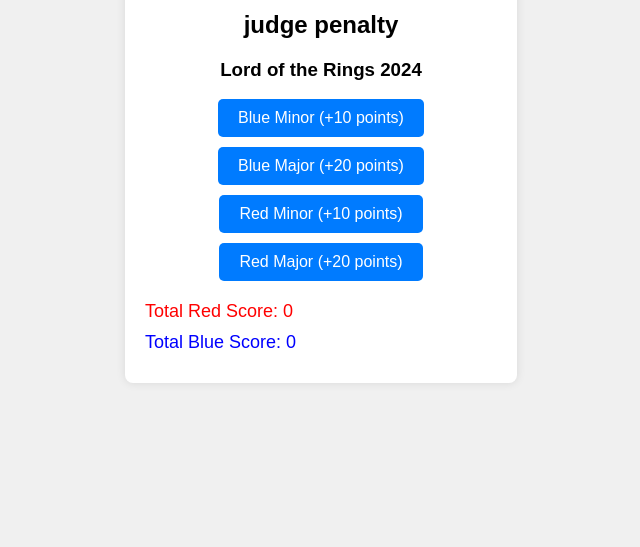
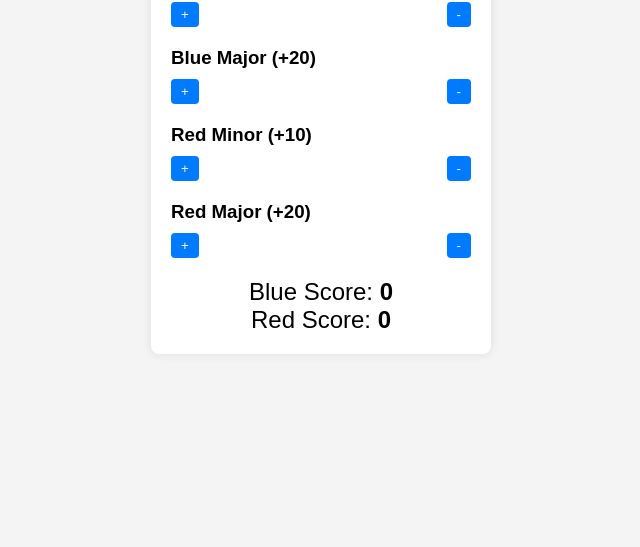
Before and after one commit to benmauthner58/LotR-score-judge-Calculator, a plain HTML site: page index.html in a window 1280 px wide. Shown: the part 253-800 px from the top of the page, without its empty margins (319-959 px from the left). Drawn offline with Linux system fonts and the light colour scheme.

Commit message:
Update index.html

```diff
--- a/index.html
+++ b/index.html
@@ -7,97 +7,107 @@
     <style>
         body {
             font-family: Arial, sans-serif;
+            background-color: #f4f4f4;
             display: flex;
             justify-content: center;
             align-items: center;
             height: 100vh;
-            background-color: #f0f0f0;
             margin: 0;
         }
-        .container {
-            background-color: white;
+        .calculator {
+            background-color: #ffffff;
             padding: 20px;
             border-radius: 8px;
             box-shadow: 0 0 10px rgba(0, 0, 0, 0.1);
-            text-align: center;
+            max-width: 300px;
+            width: 100%;
         }
-        .button {
-            display: block;
-            margin: 10px auto;
-            padding: 10px 20px;
-            border: none;
-            border-radius: 5px;
-            cursor: pointer;
+        .score-container {
+            margin-bottom: 20px;
+        }
+        .score-container h3 {
+            margin: 10px 0;
+        }
+        .score-control {
+            display: flex;
+            justify-content: space-between;
+            align-items: center;
+            margin-bottom: 10px;
+        }
+        .score-control button {
             background-color: #007bff;
             color: white;
-            font-size: 16px;
+            border: none;
+            padding: 5px 10px;
+            border-radius: 4px;
+            cursor: pointer;
         }
-        .button:hover {
-            background-color: #0056b3;
+        .score-control button:disabled {
+            background-color: #ccc;
+            cursor: not-allowed;
         }
-        #score {
+        .result {
+            text-align: center;
             font-size: 24px;
             margin-top: 20px;
         }
-        .results {
-            margin-top: 20px;
-            text-align: left;
+        .blue-score, .red-score {
+            font-weight: bold;
         }
-        .results div {
-            margin-bottom: 10px;
-            font-size: 18px;
-        }
-        .red { color: red; }
-        .blue { color: blue; }
     </style>
 </head>
 <body>
-    <div class="container">
-        <h1>Game Score Calculator</h1>
-        <h2>judge penalty</h2>
-        <h3>Lord of the Rings 2024</h3>
 
-        <!-- Buttons for scoring options -->
-        <button class="button" onclick="addPoints('blueMinor')">Blue Minor (+10 points)</button>
-        <button class="button" onclick="addPoints('blueMajor')">Blue Major (+20 points)</button>
-        <button class="button" onclick="addPoints('redMinor')">Red Minor (+10 points)</button>
-        <button class="button" onclick="addPoints('redMajor')">Red Major (+20 points)</button>
-
-        <!-- Results sections for RED and BLUE -->
-        <div class="results">
-            <div class="red" id="redScore">Total Red Score: 0</div>
-            <div class="blue" id="blueScore">Total Blue Score: 0</div>
+<div class="calculator">
+    <div class="score-container">
+        <h3>Blue Minor (+10)</h3>
+        <div class="score-control">
+            <button onclick="changeScore('blue', 10)">+</button>
+            <button onclick="changeScore('blue', -10)">-</button>
+        </div>
+    </div>
+    <div class="score-container">
+        <h3>Blue Major (+20)</h3>
+        <div class="score-control">
+            <button onclick="changeScore('blue', 20)">+</button>
+            <button onclick="changeScore('blue', -20)">-</button>
+        </div>
+    </div>
+    <div class="score-container">
+        <h3>Red Minor (+10)</h3>
+        <div class="score-control">
+            <button onclick="changeScore('red', 10)">+</button>
+            <button onclick="changeScore('red', -10)">-</button>
+        </div>
+    </div>
+    <div class="score-container">
+        <h3>Red Major (+20)</h3>
+        <div class="score-control">
+            <button onclick="changeScore('red', 20)">+</button>
+            <button onclick="changeScore('red', -20)">-</button>
         </div>
     </div>
 
-    <script>
-        let redScore = 0;
-        let blueScore = 0;
+    <div class="result">
+        <div>Blue Score: <span id="blueScore" class="blue-score">0</span></div>
+        <div>Red Score: <span id="redScore" class="red-score">0</span></div>
+    </div>
+</div>
 
-        function addPoints(option) {
-            switch(option) {
-                case 'blueMinor':
-                    blueScore += 10;
-                    break;
-                case 'blueMajor':
-                    blueScore += 20;
-                    break;
-                case 'redMinor':
-                    redScore += 10;
-                    break;
-                case 'redMajor':
-                    redScore += 20;
-                    break;
-                default:
-                    break;
-            }
-            updateDisplay();
+<script>
+    let blueScore = 0;
+    let redScore = 0;
+
+    function changeScore(team, points) {
+        if (team === 'blue') {
+            blueScore += points;
+            document.getElementById('blueScore').textContent = blueScore;
+        } else if (team === 'red') {
+            redScore += points;
+            document.getElementById('redScore').textContent = redScore;
         }
+    }
+</script>
 
-        function updateDisplay() {
-            document.getElementById('redScore').textContent = 'Total Red Score: ' + redScore;
-            document.getElementById('blueScore').textContent = 'Total Blue Score: ' + blueScore;
-        }
-    </script>
 </body>
 </html>
```
